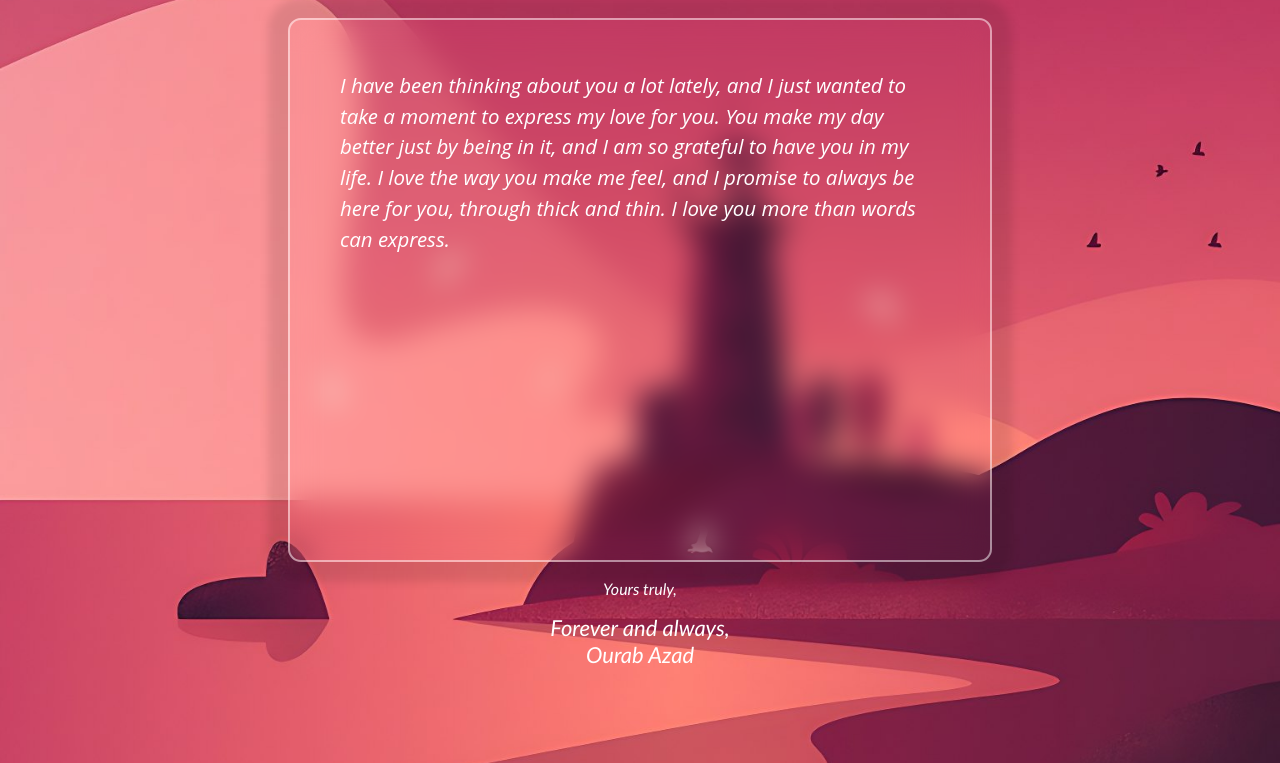
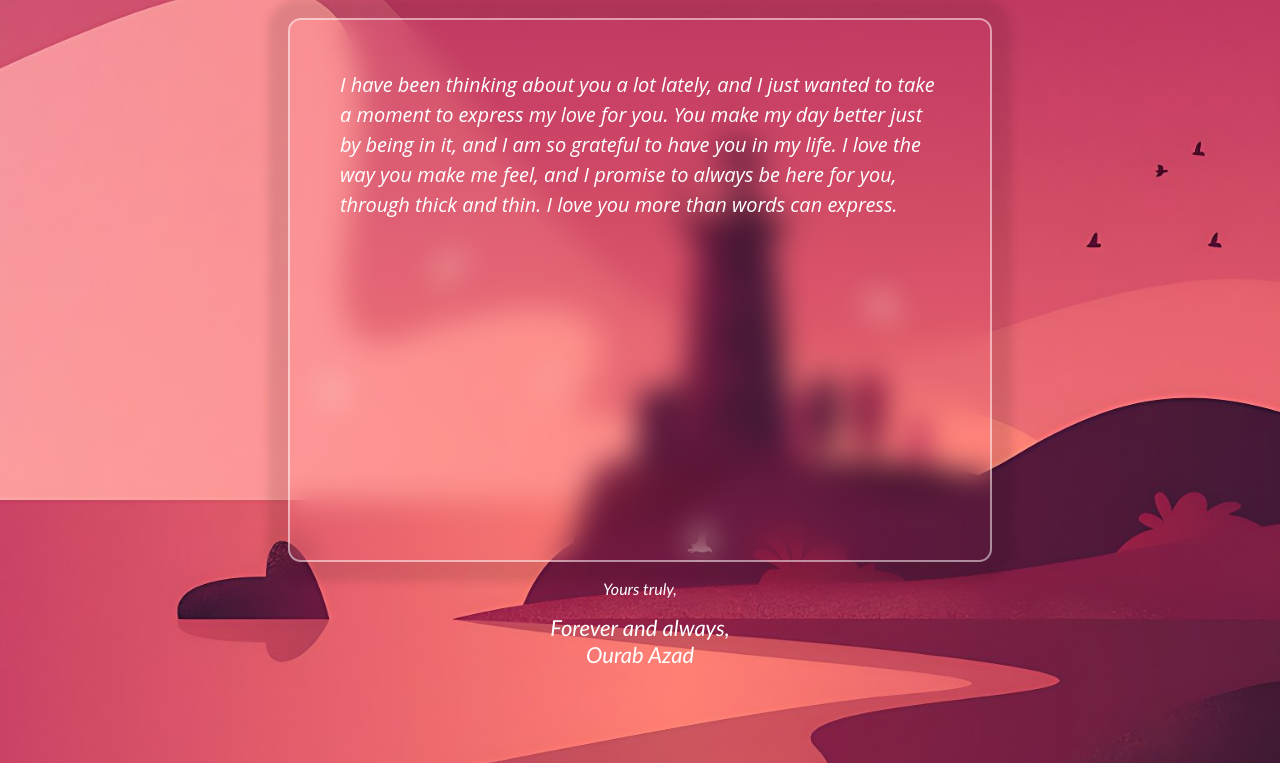
Before and after one commit to aourab/aourab.github.io, a plain HTML site: page verifiedclintoftheletter/index.html in a window 1280 px wide. Shown: the part 95-858 px from the top of the page. Drawn offline with Linux system fonts and the light colour scheme.

Commit message:
Update style.css

```diff
--- a/verifiedclintoftheletter/style.css
+++ b/verifiedclintoftheletter/style.css
@@ -43,7 +43,7 @@ main {
   margin-top: 0px;
   margin-bottom: 60px;
 
-  font-size: 20.5px;
+  font-size: 20px;
   font-style: italic;
   color: #ffffff;
   text-align: left;
```
